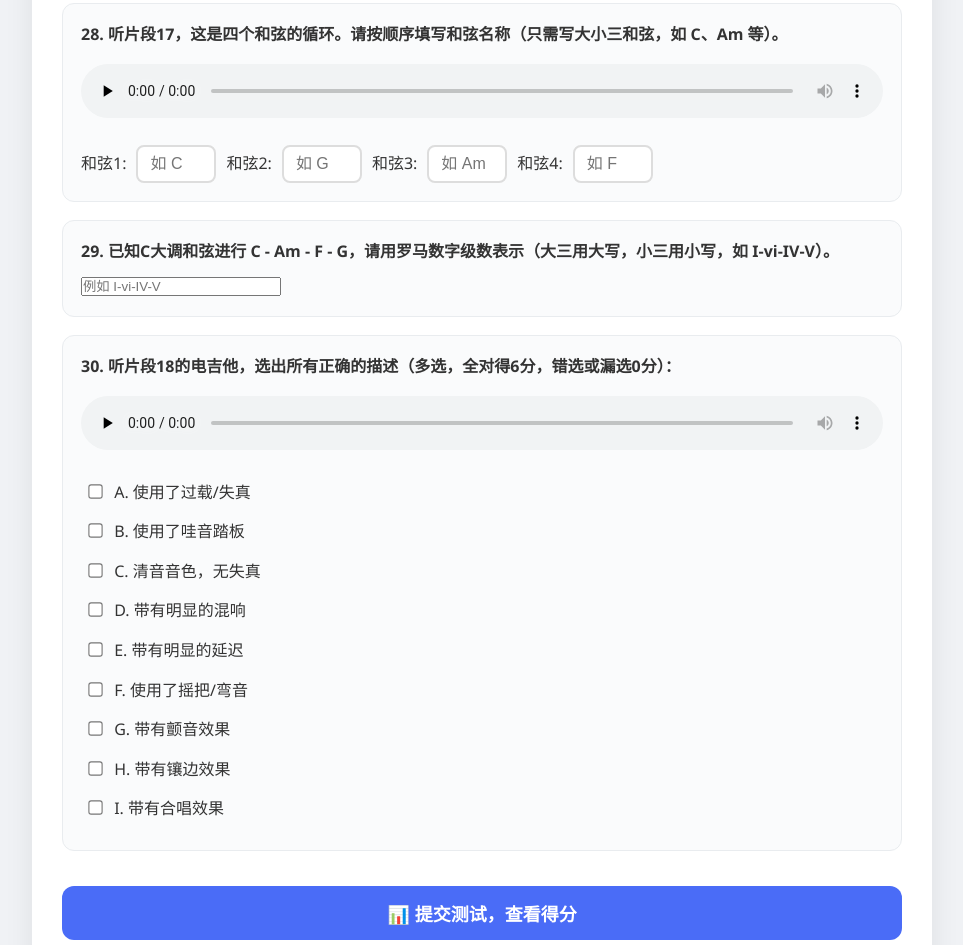
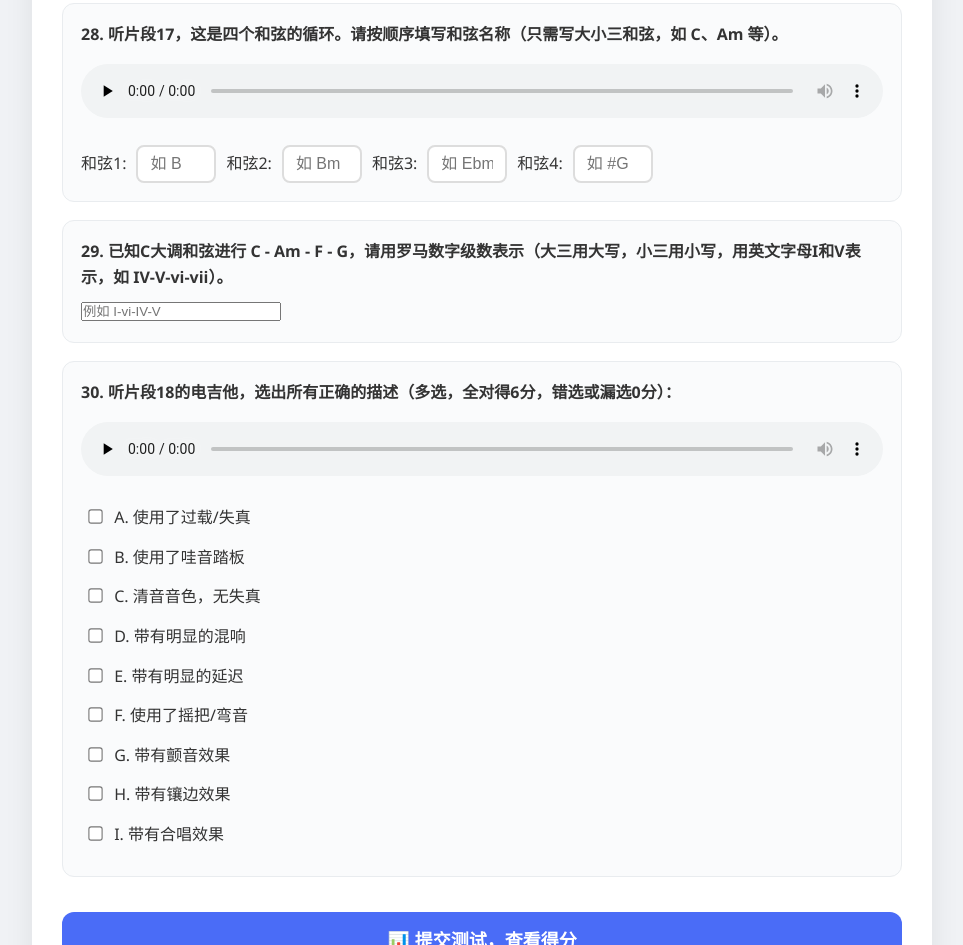
Before and after one commit to BigJelly-Fish/music-quiz-test, a plain HTML site: page index.html in a window 1280 px wide. Shown: the part 6871-7816 px from the top of the page, without its empty margins (158-1121 px from the left). Drawn offline with Linux system fonts and the light colour scheme.

Commit message:
Update chord inputs and question text in index.html

```diff
--- a/index.html
+++ b/index.html
@@ -308,15 +308,15 @@
         <p>28. 听片段17，这是四个和弦的循环。请按顺序填写和弦名称（只需写大小三和弦，如 C、Am 等）。</p>
         <audio controls preload="none" src="17.mp3"></audio>
         <div class="blank-input">
-          和弦1: <input type="text" name="q28a" placeholder="如 C">
-          和弦2: <input type="text" name="q28b" placeholder="如 G">
-          和弦3: <input type="text" name="q28c" placeholder="如 Am">
-          和弦4: <input type="text" name="q28d" placeholder="如 F">
+          和弦1: <input type="text" name="q28a" placeholder="如 B">
+          和弦2: <input type="text" name="q28b" placeholder="如 Bm">
+          和弦3: <input type="text" name="q28c" placeholder="如 Ebm">
+          和弦4: <input type="text" name="q28d" placeholder="如 #G">
         </div>
       </div>
 
       <div class="question" data-type="text" data-answer="I-vi-IV-V" data-tolerance="0" data-score="6">
-        <p>29. 已知C大调和弦进行 C - Am - F - G，请用罗马数字级数表示（大三用大写，小三用小写，如 I-vi-IV-V）。</p>
+        <p>29. 已知C大调和弦进行 C - Am - F - G，请用罗马数字级数表示（大三用大写，小三用小写，用英文字母I和V表示，如 IV-V-vi-vii）。</p>
         <input type="text" name="q29" placeholder="例如 I-vi-IV-V" style="width:200px;">
       </div>
 
```
